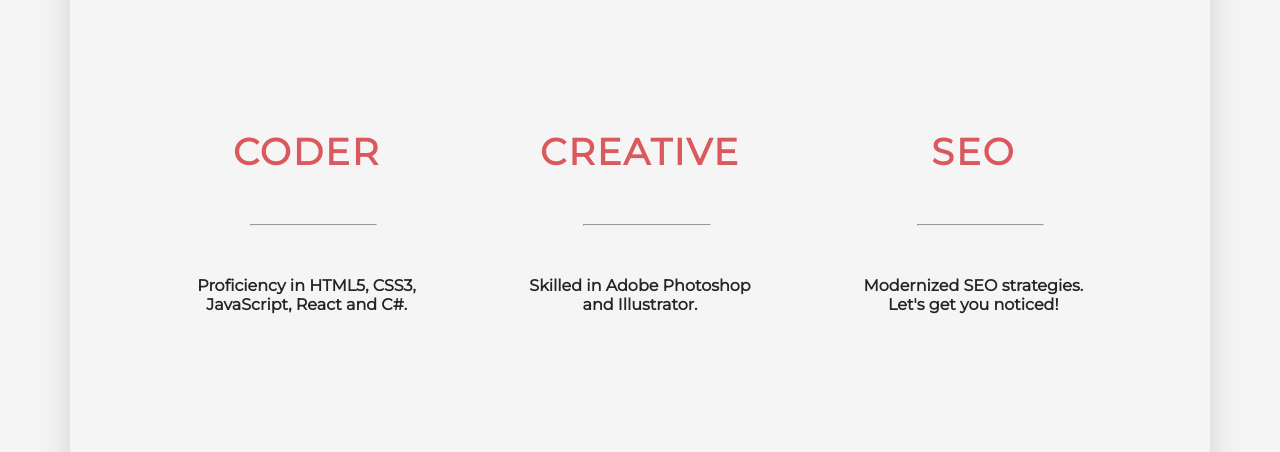
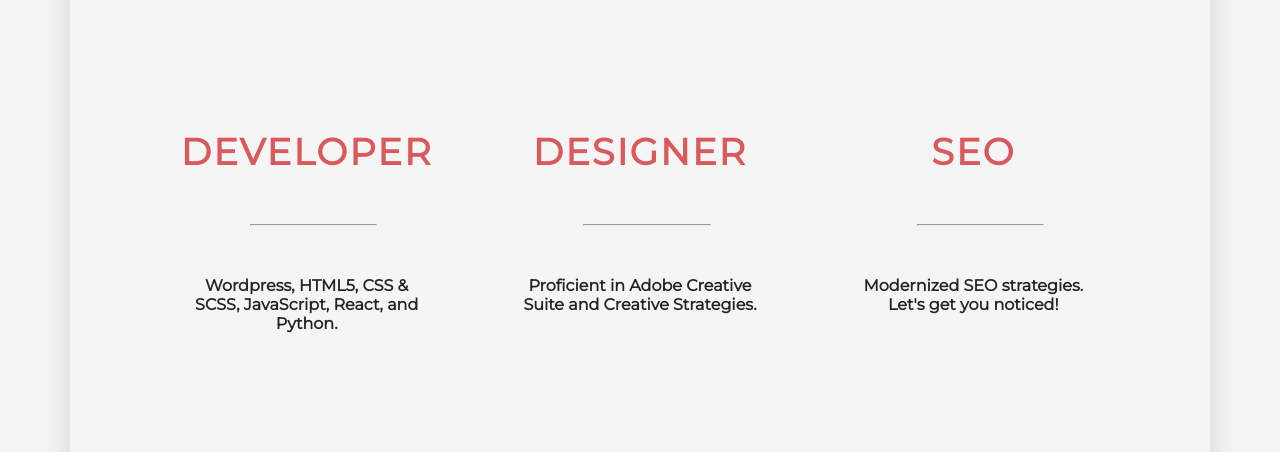
Before and after one commit to Ch33ri0s/first-web-project, a plain HTML site: page index.html in a window 1280 px wide. Shown: the part 1040-1492 px from the top of the page. Drawn offline with Linux system fonts and the light colour scheme.

Commit message:
Changed some wording in service area

```diff
--- a/index.html
+++ b/index.html
@@ -51,14 +51,14 @@
         <div class="service">
 
             <div class="service-style">
-                <h2>Coder</h2>
+                <h2>Developer</h2>
                 <hr>
-                <p>Proficiency in HTML5, CSS3, JavaScript, React and C#.</p>
+                <p>Wordpress, HTML5, CSS & SCSS, JavaScript, React, and Python.</p>
             </div>
             <div class="service-style">
-                <h2>Creative</h2>
+                <h2>Designer</h2>
                 <hr>
-                <p>Skilled in Adobe Photoshop and Illustrator.</p>
+                <p>Proficient in Adobe Creative Suite and Creative Strategies.</p>
             </div>
             <div class="service-style">
                 <h2>SEO</h2>
```
